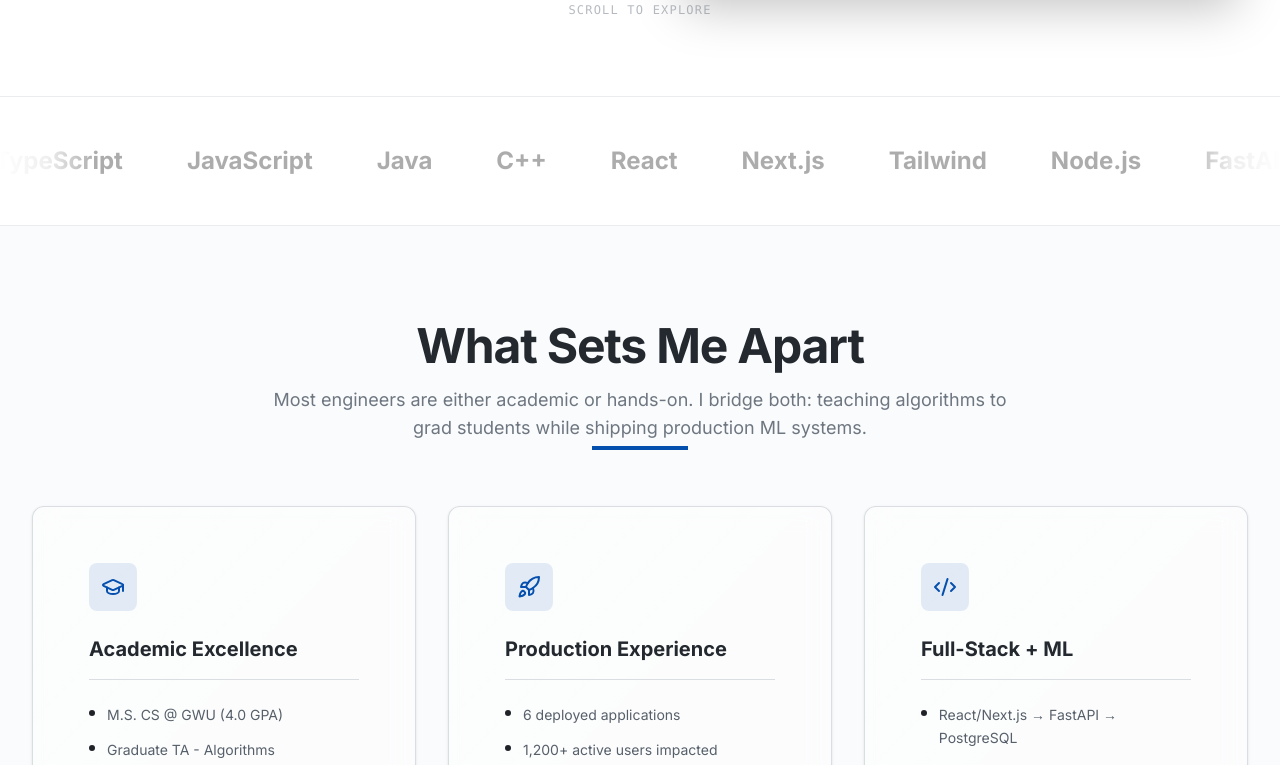
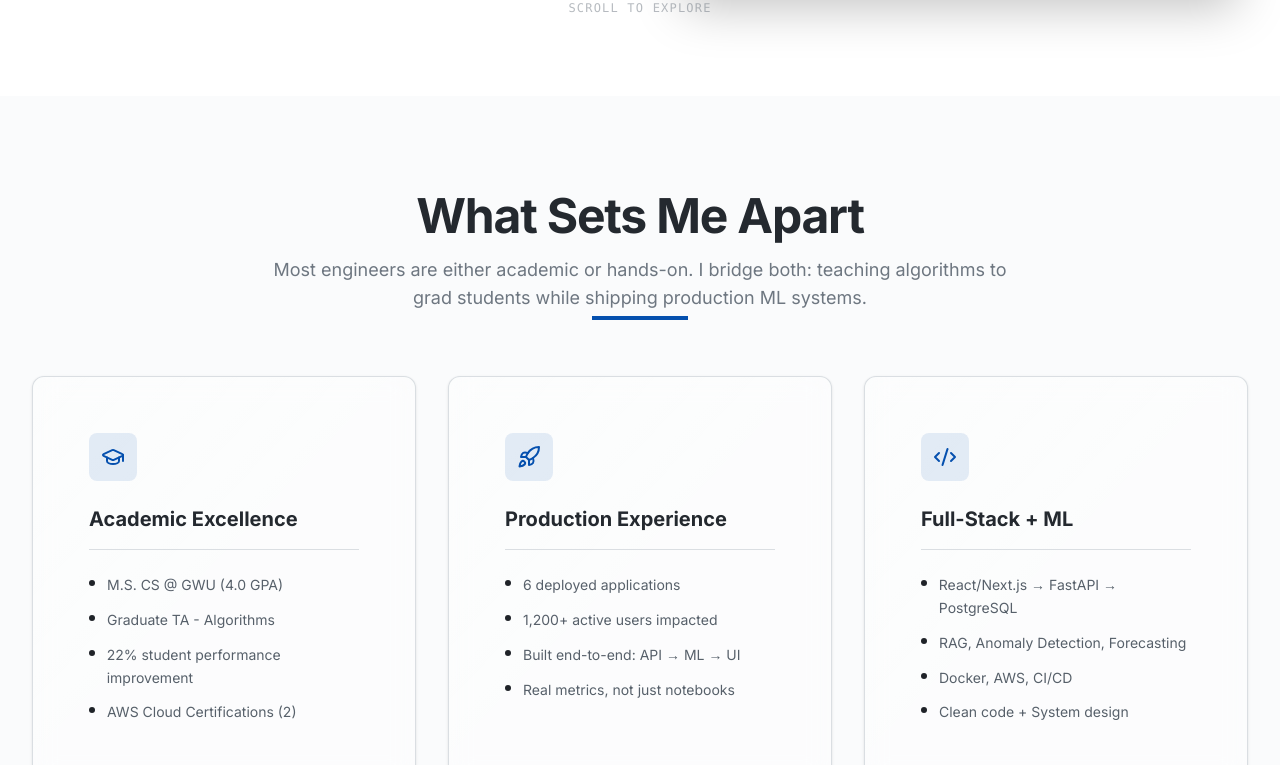
Before and after one commit to aabhiyann/portfolio-abhiyan, a React (Vite) app: page / in a window 1280 px wide. Shown: the part 875-1640 px from the top of the page. Built offline with nearby package versions, Linux system fonts and the light colour scheme.

Commit message:
style(home): remove skills slider marquee from home page

```diff
--- a/src/pages/Home.tsx
+++ b/src/pages/Home.tsx
@@ -8,7 +8,6 @@ import SEO from "../components/SEO";
 import DottedBackground from "../components/DottedBackground";
 import HeroBento from "../components/HeroBento";
 import { HeroStats } from "../components/HeroStats";
-import SkillsSlider from "../components/SkillsSlider";
 import WhyHireMe from "../components/WhyHireMe";
 import ContactSection from "../components/ContactSection";
 import TypeWriter from "../components/ui/TypeWriter";
@@ -113,9 +112,6 @@ function Home() {
         </motion.div>
       </section>
 
-      {/* Skills Slider 2.0 */}
-      <SkillsSlider />
-
       {/* Why Hire Me Section */}
       <WhyHireMe />
 
```
